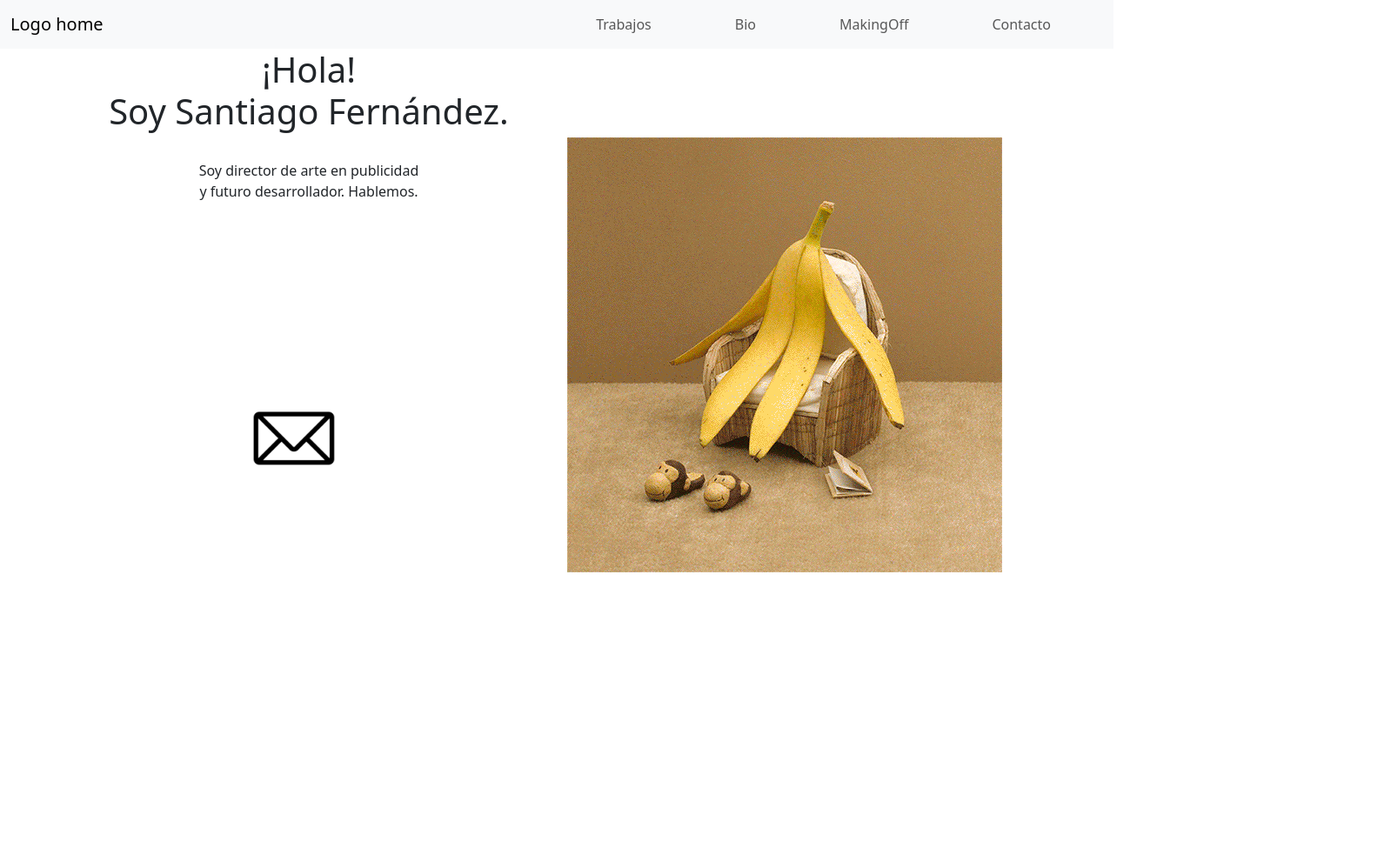
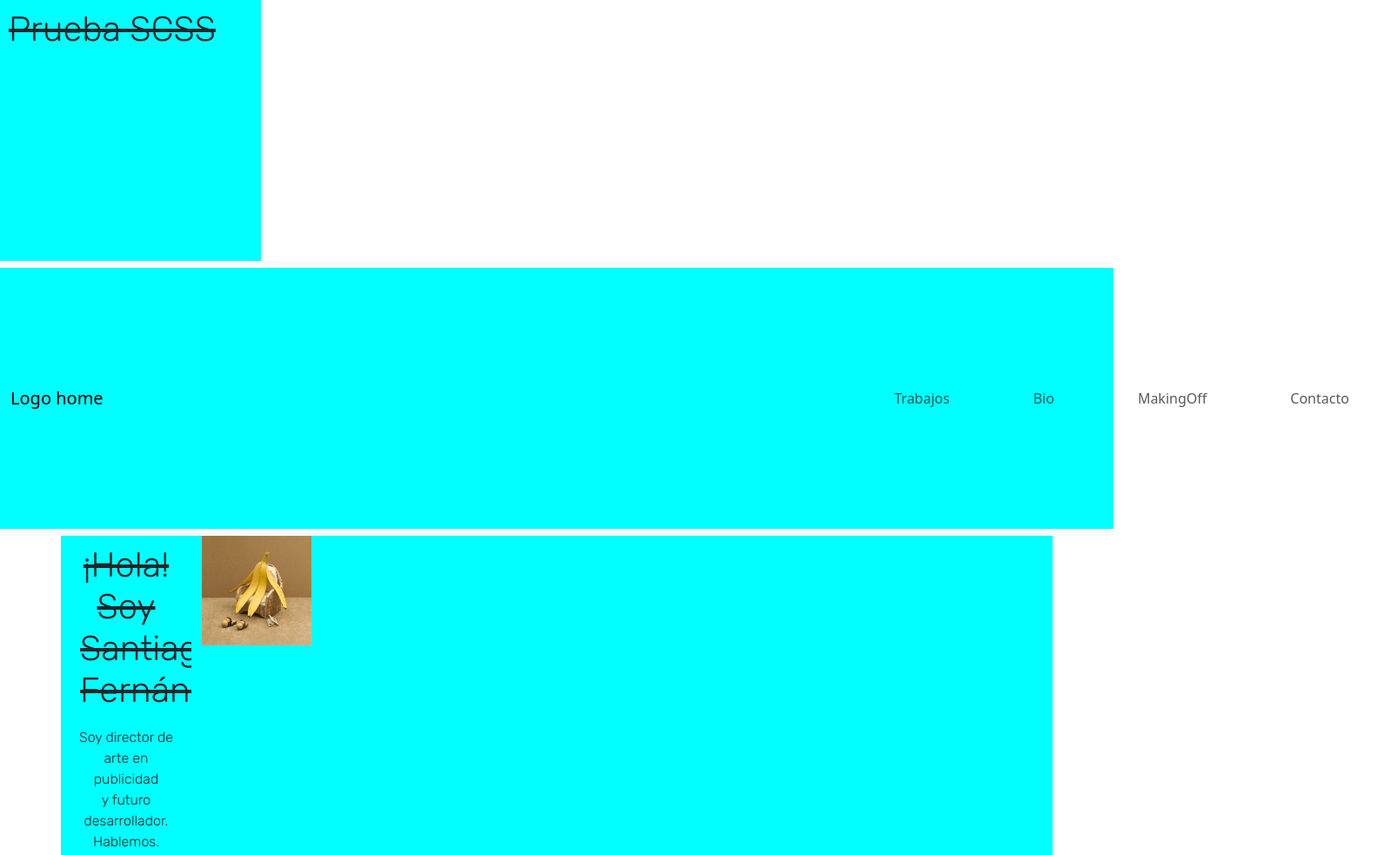
Before and after one commit to SantiSebFernandez/Entrega_Final-Fernandez_Santiago, a website: page index.html in a window 1280 px wide. Shown: the top 983 px of the page at 87% size, 1599 px wide, since content can reach past the window. Drawn offline with nearby package versions, Linux system fonts and the light colour scheme; files that its build step writes are made by us from their sources.

Commit message:
commit con sass

```diff
--- a/css/styles.css
+++ /dev/null
@@ -1,24 +0,0 @@
-
-.sobre {
-  scale: 10%;
-}
-
-.logoRayito {
-  scale: 20%;
-}
-
-.footer {
-  scale: 40%;
-}
-
-.nav-item{
-  margin:0 40px;
-}
-
-.navbar{
-  background: transparent;
-}
-
-.iconMail{
-  scale: 20%;
-}
--- a/index.html
+++ b/index.html
@@ -3,6 +3,7 @@
 <!-- idioma -->
 <html lang="en">
 <!-- cabecera -->
+
 <head>
   <meta charset="UTF-8" />
   <meta http-equiv="X-UA-Compatible" content="IE=edge" />
@@ -14,53 +15,44 @@
   <!-- tipografias -->
 
   <!-- rubik -->
-    <link rel="preconnect" href="https://fonts.googleapis.com" />
-    <link rel="preconnect" href="https://fonts.gstatic.com" crossorigin />
-    <link
-      href="https://fonts.googleapis.com/css2?family=Rubik+Mono+One&display=swap"
-      rel="stylesheet"
-    />
+  <link rel="preconnect" href="https://fonts.googleapis.com">
+  <link rel="preconnect" href="https://fonts.gstatic.com" crossorigin>
+  <link href="https://fonts.googleapis.com/css2?family=Rubik:wght@300&display=swap" rel="stylesheet">
+
+  <link rel="preconnect" href="https://fonts.googleapis.com">
+  <link rel="preconnect" href="https://fonts.gstatic.com" crossorigin>
+  <link href="https://fonts.googleapis.com/css2?family=Rubik:wght@800&display=swap" rel="stylesheet" />
+
+
 
   <!-- roboto -->
   <link rel="preconnect" href="https://fonts.googleapis.com" />
   <link rel="preconnect" href="https://fonts.gstatic.com" crossorigin />
-    <link
-      href="https://fonts.googleapis.com/css2?family=Roboto:wght@900&display=swap"
-      rel="stylesheet"
-    />
+  <link href="https://fonts.googleapis.com/css2?family=Roboto:wght@900&display=swap" rel="stylesheet" />
 
   <link rel="preconnect" href="https://fonts.googleapis.com" />
   <link rel="preconnect" href="https://fonts.gstatic.com" crossorigin />
-    <link
-      href="https://fonts.googleapis.com/css2?family=Roboto:wght@300&display=swap"
-      rel="stylesheet"
-    />
+  <link href="https://fonts.googleapis.com/css2?family=Roboto:wght@300&display=swap" rel="stylesheet" />
 
   <!-- css bootstrap -->
-    <link
-      href="https://cdn.jsdelivr.net/npm/bootstrap@5.3.0-alpha1/dist/css/bootstrap.min.css"
-      rel="stylesheet"
-      integrity="sha384-GLhlTQ8iRABdZLl6O3oVMWSktQOp6b7In1Zl3/Jr59b6EGGoI1aFkw7cmDA6j6gD"
-      crossorigin="anonymous"
-    />
+  <link href="https://cdn.jsdelivr.net/npm/bootstrap@5.3.0-alpha1/dist/css/bootstrap.min.css" rel="stylesheet"
+    integrity="sha384-GLhlTQ8iRABdZLl6O3oVMWSktQOp6b7In1Zl3/Jr59b6EGGoI1aFkw7cmDA6j6gD" crossorigin="anonymous" />
 </head>
 
 <!-- cuerpo -->
 
 <body>
+
+  <div>
+    <h1>Prueba SCSS</h1>
+  </div>
+
   <!-- NavBar de bootstrap modificada -->
   <nav class="navbar navbar-expand-lg bg-body-tertiary">
     <div class="container-fluid">
       <a class="navbar-brand" href="index.html">Logo home</a>
-        <button
-          class="navbar-toggler"
-          type="button"
-          data-bs-toggle="collapse"
-          data-bs-target="#navbarNav"
-          aria-controls="navbarNav"
-          aria-expanded="false"
-          aria-label="Toggle navigation"
-        >
+      <button class="navbar-toggler" type="button" data-bs-toggle="collapse" data-bs-target="#navbarNav"
+        aria-controls="navbarNav" aria-expanded="false" aria-label="Toggle navigation">
         <span class="navbar-toggler-icon"></span>
       </button>
       <!-- modificacion -->
@@ -76,9 +68,7 @@
                   <a class="nav-link" href="pages/bio.html">Bio</a>
                 </li>
                 <li class="nav-item">
-                    <a class="nav-link" href="pages/making_off.html"
-                      >MakingOff</a
-                    >
+                  <a class="nav-link" href="pages/making_off.html">MakingOff</a>
                 </li>
                 <li class="nav-item">
                   <a class="nav-link" href="pages/contacto.html">Contacto</a>
@@ -101,7 +91,6 @@
           ¡Hola! <br />
           Soy Santiago Fernández.
         </h1>
-          <br />
         <!-- Texto presentacion que va junto con el titulo -->
         <p class="text-center">
           Soy director de arte en publicidad <br />
@@ -109,51 +98,35 @@
         </p>
 
         <!-- boton icono de mail que va debajo del texto de presentacion -->
-          <a href="pages/contacto.html"
-            ><img
-              class="iconMail"
-              src="img/img_home_mail.png"
-              alt="logo rayito"
-          /></a>
+        <a href="pages/contacto.html"><img class="portada__iconMail"src="img/img_home_mail.png" alt="logo rayito"></a>
       </div>
+      <!-- gif que ocupa la mitad del ancho del lado derecho en desktop -->
       <div class="col-sm-12 col-lg-6">
         <img class="img-fluid gifBack" src="img/gif_home_ani.gif" alt="gif" />
       </div>
     </div>
   </div>
 
-    <!-- gif que ocupa la mitad del ancho del lado derecho en desktop -->
-    <div class="container gif">
-      <div class="row"></div>
-    </div>
-
   <!-- footer con logos de redes. va del lado izquierdo -->
   <div class="container footer">
     <div class="row footer">
-        <a class="footerMail" href="pages/contacto.html"
-          ><img src="img/img_home_mail.png" alt="link contacto"
-        /></a>
+      <a class="footerMail" href="pages/contacto.html"><img src="img/img_home_mail.png" alt="link contacto" /></a>
 
-        <a class="footerIn"
-          href="https://www.linkedin.com/in/santiago-fernández-19b98869/">
-          <img src="img/logo_in.png" alt="logo linkedin"
-        />
+      <a class="footerIn" href="https://www.linkedin.com/in/santiago-fernández-19b98869/">
+        <img src="img/logo_in.png" alt="logo linkedin" />
       </a>
 
-        <a
-          class="footerIg"
-          href="https://www.instagram.com/rayito.rayito.rayito/"
-          ><img src="img/logo_ig.png" alt="logo linkedin" />
+      <a class="footerIg" href="https://www.instagram.com/rayito.rayito.rayito/"><img src="img/logo_ig.png"
+          alt="logo linkedin" />
       </a>
     </div>
   </div>
 
   <!-- js bootstrap -->
-    <script
-      src="https://cdn.jsdelivr.net/npm/bootstrap@5.3.0-alpha1/dist/js/bootstrap.bundle.min.js"
+  <script src="https://cdn.jsdelivr.net/npm/bootstrap@5.3.0-alpha1/dist/js/bootstrap.bundle.min.js"
     integrity="sha384-w76AqPfDkMBDXo30jS1Sgez6pr3x5MlQ1ZAGC+nuZB+EYdgRZgiwxhTBTkF7CXvN"
-      crossorigin="anonymous"
-    ></script>
+    crossorigin="anonymous"></script>
 </body>
+
 </html>
 <!-- fin del sitio -->
--- /dev/null
+++ b/scss/style.scss
@@ -0,0 +1,25 @@
+.portada{
+  font-family: 'Rubik', sans-serif;
+  &__iconMail{
+    scale: 20%;
+  }
+}
+
+
+
+.nav-item{
+  margin:0 40px;
+}
+
+
+
+div{
+  width: 300px;
+  height: 300px;
+  background-color: aqua;
+  h1 {
+    padding: 10px;
+    font-family: 'Rubik', sans-serif;
+    text-decoration: line-through;
+  }
+}
```
Also changed, not shown: package.json (added, +18 -0 lines), pages/bio.html (+15 -42 lines), css/style.css (added), 2 other files. Lines whose indentation alone changed are shown as unchanged.
